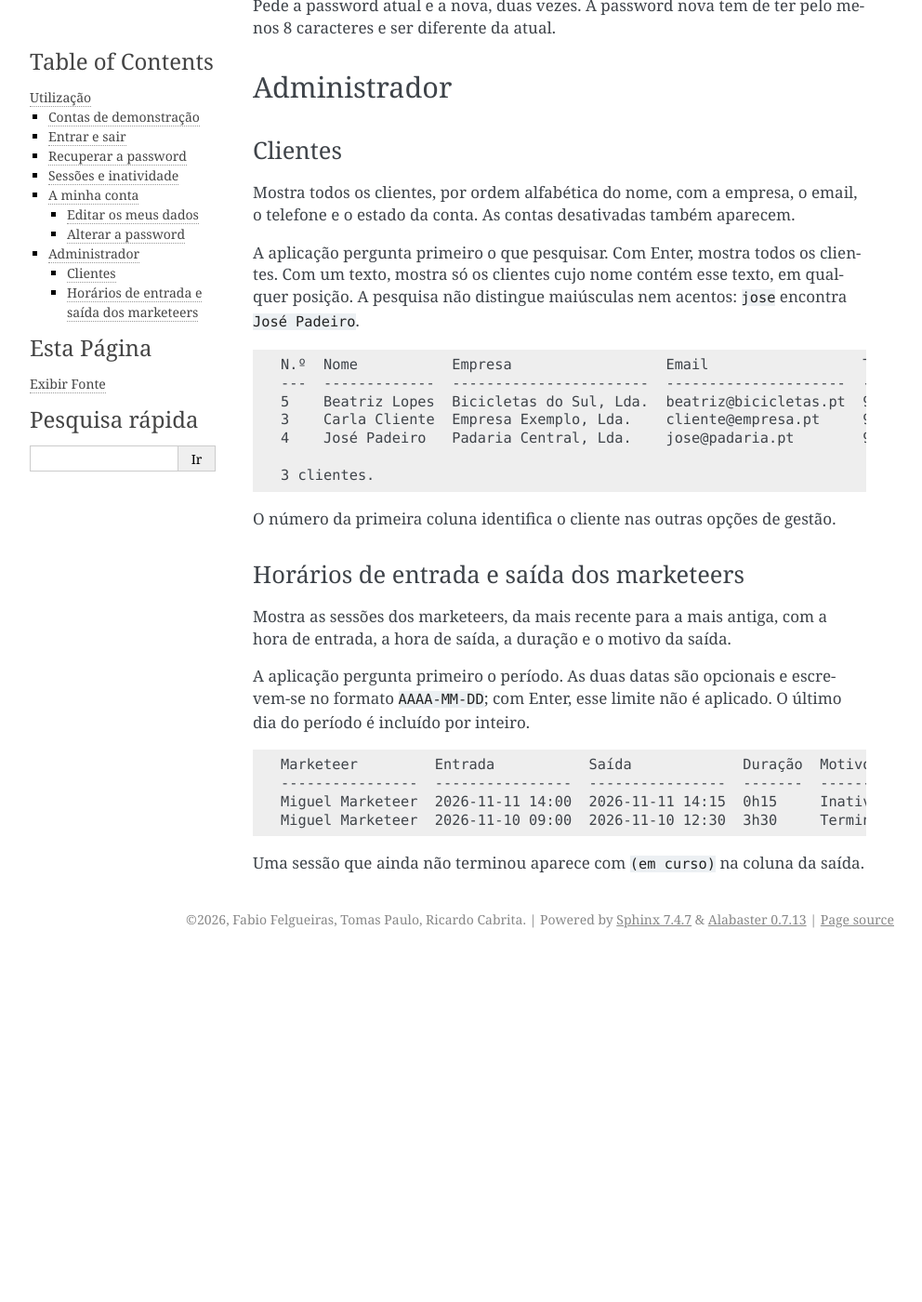
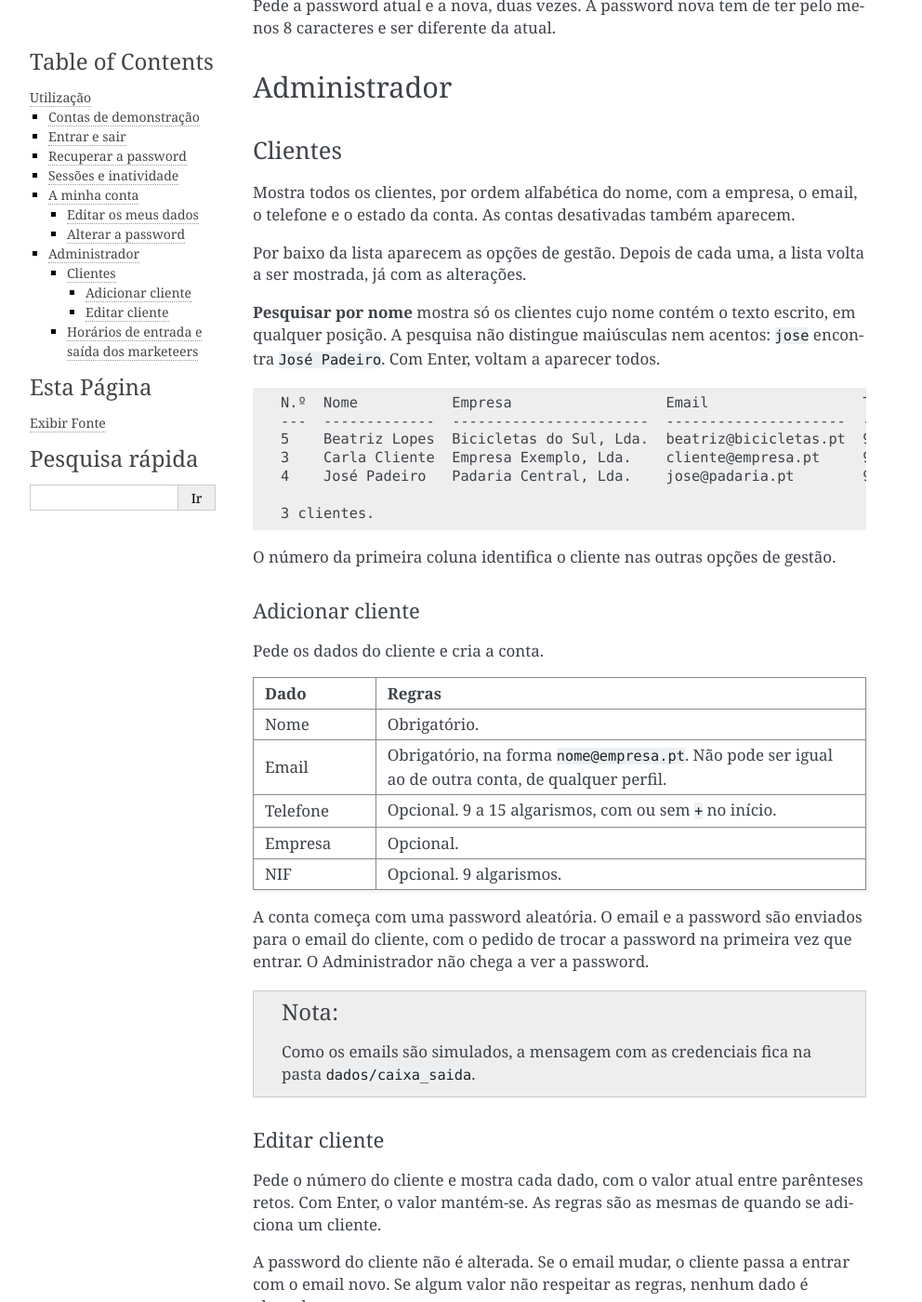
Before and after one commit to Blive77/ADC-TrabGrupo, a Sphinx documentation site: the page built from docs/utilizacao.rst, in a window 1280 px wide and 1400 px high, scrolled down 2350 px. Shown: the whole window at 93% size, without its empty margins (148-1140 px from the left). Built offline with Sphinx 7.4.7, drawn with Linux system fonts in a browser that asks for light colours; before the commit the page ends 3378 px from its top, so only the background shows below that; some of the changed text lies outside the part shown.

Commit message:
docs(gestao): documentar como adicionar e editar clientes

```diff
--- a/docs/utilizacao.rst
+++ b/docs/utilizacao.rst
@@ -135,10 +135,12 @@ Clientes
 Mostra todos os clientes, por ordem alfabética do nome, com a empresa, o
 email, o telefone e o estado da conta. As contas desativadas também aparecem.
 
-A aplicação pergunta primeiro o que pesquisar. Com Enter, mostra todos os
-clientes. Com um texto, mostra só os clientes cujo nome contém esse texto, em
-qualquer posição. A pesquisa não distingue maiúsculas nem acentos: ``jose``
-encontra ``José Padeiro``.
+Por baixo da lista aparecem as opções de gestão. Depois de cada uma, a lista
+volta a ser mostrada, já com as alterações.
+
+**Pesquisar por nome** mostra só os clientes cujo nome contém o texto
+escrito, em qualquer posição. A pesquisa não distingue maiúsculas nem acentos:
+``jose`` encontra ``José Padeiro``. Com Enter, voltam a aparecer todos.
 
 .. code-block:: text
 
@@ -151,6 +153,49 @@ encontra ``José Padeiro``.
    3 clientes.
 
 O número da primeira coluna identifica o cliente nas outras opções de gestão.
+
+Adicionar cliente
+^^^^^^^^^^^^^^^^^
+
+Pede os dados do cliente e cria a conta.
+
+.. list-table::
+   :header-rows: 1
+   :widths: 20 80
+
+   * - Dado
+     - Regras
+   * - Nome
+     - Obrigatório.
+   * - Email
+     - Obrigatório, na forma ``nome@empresa.pt``. Não pode ser igual ao de
+       outra conta, de qualquer perfil.
+   * - Telefone
+     - Opcional. 9 a 15 algarismos, com ou sem ``+`` no início.
+   * - Empresa
+     - Opcional.
+   * - NIF
+     - Opcional. 9 algarismos.
+
+A conta começa com uma password aleatória. O email e a password são enviados
+para o email do cliente, com o pedido de trocar a password na primeira vez
+que entrar. O Administrador não chega a ver a password.
+
+.. note::
+
+   Como os emails são simulados, a mensagem com as credenciais fica na pasta
+   ``dados/caixa_saida``.
+
+Editar cliente
+^^^^^^^^^^^^^^
+
+Pede o número do cliente e mostra cada dado, com o valor atual entre
+parênteses retos. Com Enter, o valor mantém-se. As regras são as mesmas de
+quando se adiciona um cliente.
+
+A password do cliente não é alterada. Se o email mudar, o cliente passa a
+entrar com o email novo. Se algum valor não respeitar as regras, nenhum dado
+é alterado.
 
 Horários de entrada e saída dos marketeers
 ~~~~~~~~~~~~~~~~~~~~~~~~~~~~~~~~~~~~~~~~~~
```
